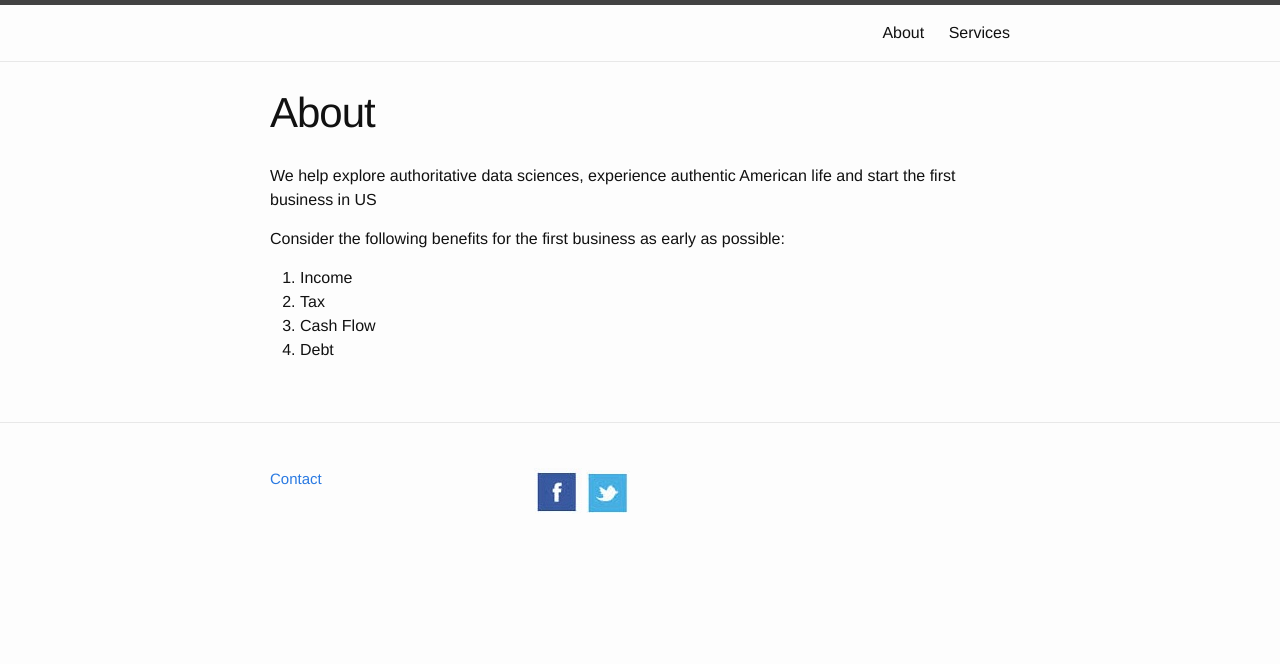
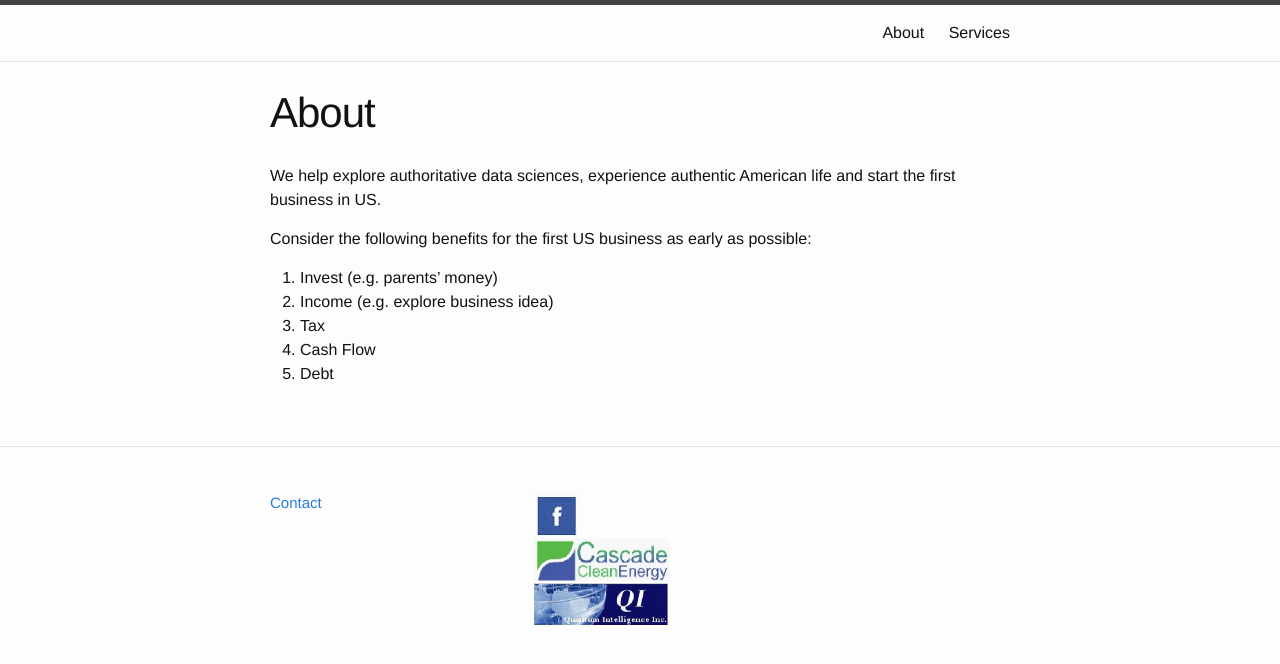
Before and after one commit to thetophu/thetophu.github.io, a Jekyll site: the page built from about.md, in a window 1280 px wide. Shown: the top 664 px of the page. Built offline with Jekyll 4.4.1, drawn with Linux system fonts in a browser that asks for light colours.

Commit message:
v1
Added sponsor, contact

```diff
--- a/_config.yml
+++ b/_config.yml
@@ -1,14 +1,12 @@
 # Site settings
 title:
 highlighter: false
-email: ying.zhao@quantumii.com
+email: jez017@ucsd.edu
 description: > #
 baseurl: "" # the subpath of your site, e.g. /blog/
 url: "http://www.thetophu.com" # the base hostname & protocol for your site
-twitter_username: yzhao95014
 facebook_username: pages/Quantum-Intelligence-Inc/117560491604386
-github_username:  yzhao95014
-instagram_username: jezhou
-
+sponsor_1: http://www.ccleanenergy.com
+sponsor_2: http://www.quantumii.com
 # Build settings
 markdown: kramdown
--- a/_includes/footer.html
+++ b/_includes/footer.html
@@ -27,6 +27,16 @@
           </a>
 
          {% endif %}
+	{% if site.sponsor_1 %}
+         <a href="{{ site.sponsor_1 }}">
+             <img class="icon--images hover-fade" src="{{ "/images/cascade.jpg" | prepend: site.baseurl }}">
+         </a>
+         {% endif %}
+	{% if site.sponsor_2 %}
+         <a href="{{ site.sponsor_2 }}">
+             <img class="icon--images hover-fade" src="{{ "/images/quantumii.jpg" | prepend: site.baseurl }}">
+         </a>
+         {% endif %}
        </ul>
    </div>
 
--- a/about.md
+++ b/about.md
@@ -4,11 +4,12 @@ title: About
 permalink: /about/
 ---
 
-We help explore authoritative data sciences, experience authentic American life and start the first business in US
+We help explore authoritative data sciences, experience authentic American life and start the first business in US.
 
-Consider the following benefits for the first business as early as possible:
+Consider the following benefits for the first US business as early as possible:
 
-1. Income
-2. Tax
-3. Cash Flow
-4. Debt
+1. Invest (e.g. parents' money)
+2. Income (e.g. explore business idea)
+3. Tax
+4. Cash Flow
+5. Debt
```
Also changed, not shown: services.md (+3 -4 lines), images/cascade.jpg (added), images/quantumii.jpg (added).
